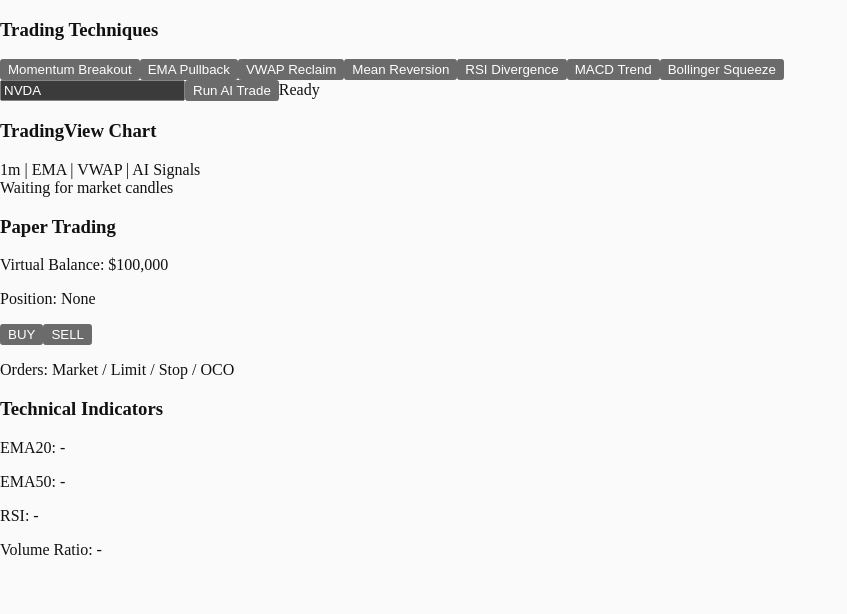
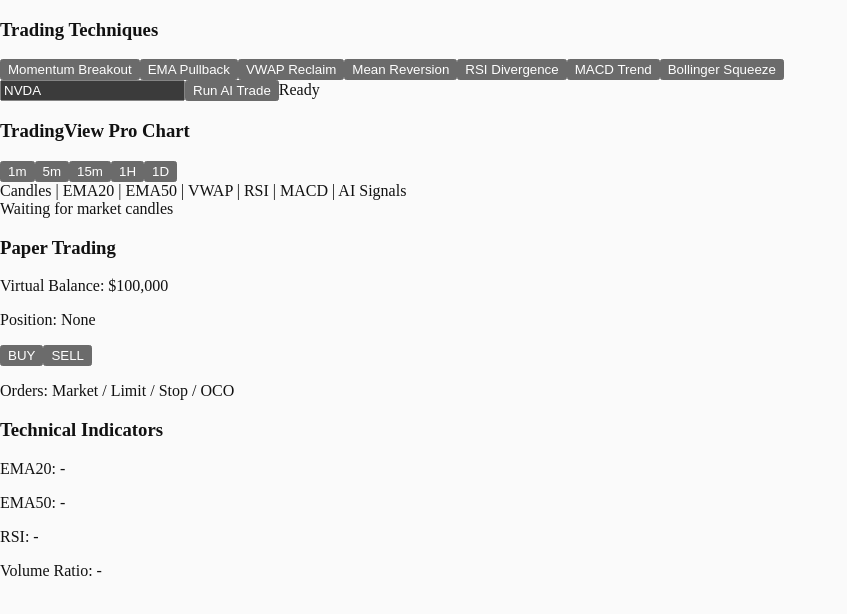
Before and after one commit to ideasdeapps-collab/Sotck-ML, a Next.js app: page /trading in a window 1280 px wide. Shown: the top 614 px of the page, without its empty margins (0-847 px from the left). Built offline with nearby package versions, Linux system fonts and the light colour scheme.

Commit message:
feat: add tradingview pro controls and indicator layers

```diff
--- a/app/trading/components/LiveChart.tsx
+++ b/app/trading/components/LiveChart.tsx
@@ -1,6 +1,6 @@
 "use client";
 
-import { useEffect, useRef } from "react";
+import { useEffect, useRef, useState } from "react";
 import { createChart, CandlestickSeries, LineSeries } from "lightweight-charts";
 
 type Candle = {
@@ -9,16 +9,22 @@
   high: number;
   low: number;
   close: number;
+  volume?: number;
   ema20?: number;
   ema50?: number;
   vwap?: number;
+  rsi?: number;
+  macd?: number;
 };
 
 type Signal = {
   action: "BUY" | "SELL";
   time: string;
   price: number;
+  confidence?: number;
 };
+
+const timeframes = ["1m", "5m", "15m", "1H", "1D"];
 
 export default function LiveChart({
   candles = [],
@@ -28,9 +34,12 @@
   signals?: Signal[];
 }) {
   const chartRef = useRef<HTMLDivElement>(null);
+  const [timeframe, setTimeframe] = useState("1m");
 
   useEffect(() => {
     if (!chartRef.current || candles.length === 0) return;
+
+    chartRef.current.innerHTML = "";
 
     const chart = createChart(chartRef.current, {
       layout: {
@@ -41,7 +50,10 @@
         vertLines: { visible: false },
         horzLines: { visible: false },
       },
-      height: 420,
+      height: 460,
+      rightPriceScale: {
+        borderVisible: false,
+      },
     });
 
     const candleSeries = chart.addSeries(CandlestickSeries);
@@ -55,31 +67,43 @@
       }))
     );
 
-    const ema20Series = chart.addSeries(LineSeries);
-    ema20Series.setData(
-      candles.filter((c) => c.ema20).map((c) => ({ time: c.time as any, value: c.ema20! }))
-    );
+    const addIndicator = (key: "ema20" | "ema50" | "vwap") => {
+      const series = chart.addSeries(LineSeries);
+      series.setData(
+        candles
+          .filter((c) => c[key] !== undefined)
+          .map((c) => ({ time: c.time as any, value: c[key]! }))
+      );
+    };
 
-    const ema50Series = chart.addSeries(LineSeries);
-    ema50Series.setData(
-      candles.filter((c) => c.ema50).map((c) => ({ time: c.time as any, value: c.ema50! }))
-    );
-
-    const vwapSeries = chart.addSeries(LineSeries);
-    vwapSeries.setData(
-      candles.filter((c) => c.vwap).map((c) => ({ time: c.time as any, value: c.vwap! }))
-    );
+    addIndicator("ema20");
+    addIndicator("ema50");
+    addIndicator("vwap");
 
     chart.timeScale().fitContent();
 
     return () => chart.remove();
-  }, [candles]);
+  }, [candles, timeframe]);
 
   return (
     <div className="border rounded-xl p-4 bg-zinc-950 space-y-3">
-      <div className="flex justify-between text-sm">
-        <h3 className="font-semibold">TradingView Chart</h3>
-        <span>1m | EMA | VWAP | AI Signals</span>
+      <div className="flex justify-between items-center">
+        <h3 className="font-semibold">TradingView Pro Chart</h3>
+        <div className="flex gap-2 text-xs">
+          {timeframes.map((tf) => (
+            <button
+              key={tf}
+              onClick={() => setTimeframe(tf)}
+              className="border rounded px-2 py-1"
+            >
+              {tf}
+            </button>
+          ))}
+        </div>
+      </div>
+
+      <div className="text-xs text-zinc-400">
+        Candles | EMA20 | EMA50 | VWAP | RSI | MACD | AI Signals
       </div>
 
       {candles.length === 0 ? (
@@ -90,10 +114,10 @@
         <div ref={chartRef} />
       )}
 
-      <div className="flex gap-2 text-xs">
+      <div className="flex gap-2 text-xs flex-wrap">
         {signals.map((s, i) => (
           <span key={i} className="border rounded px-2 py-1">
-            {s.action} {s.price}
+            {s.action} {s.price} {s.confidence ? `${s.confidence}%` : ""}
           </span>
         ))}
       </div>
```
